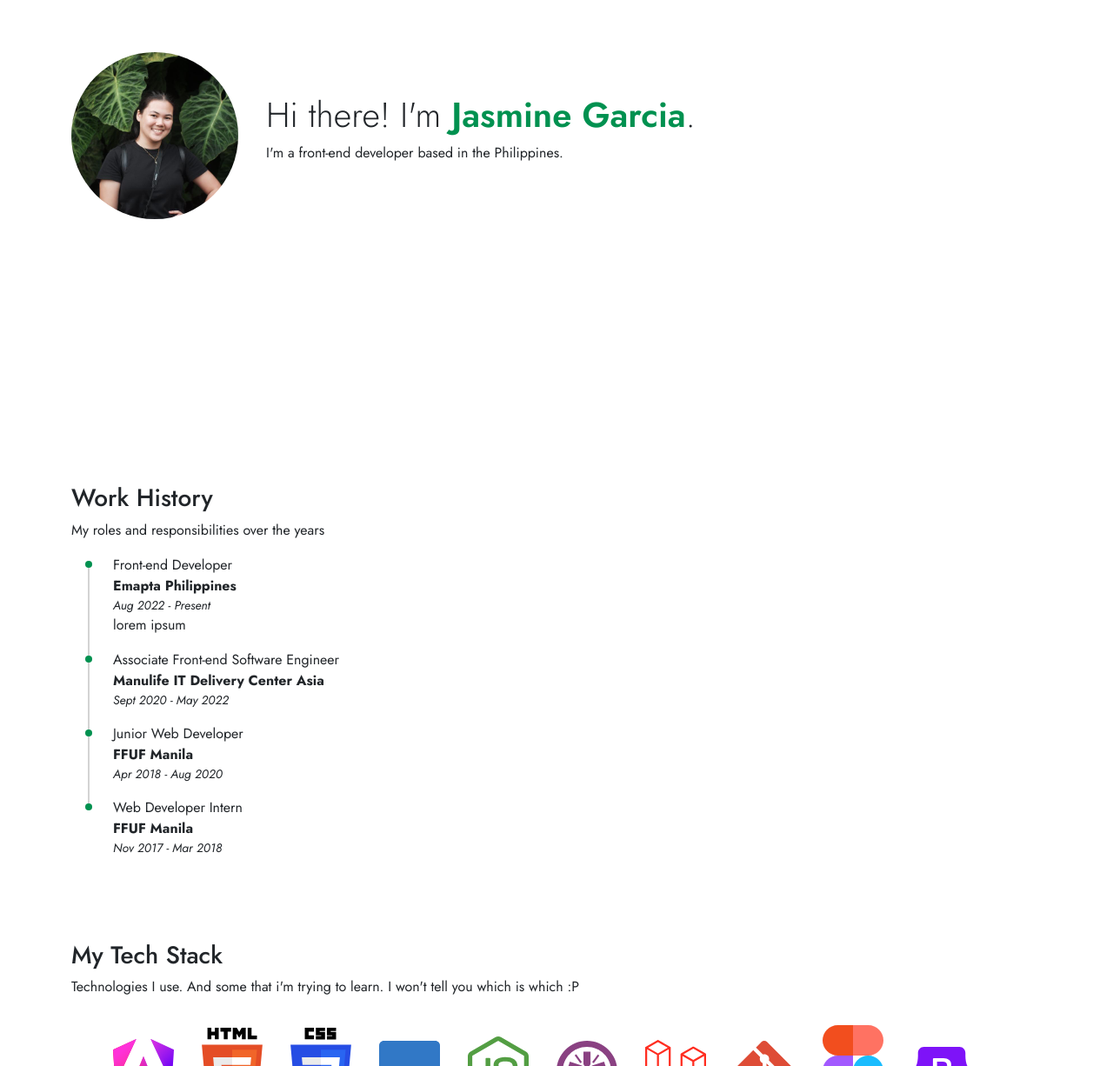
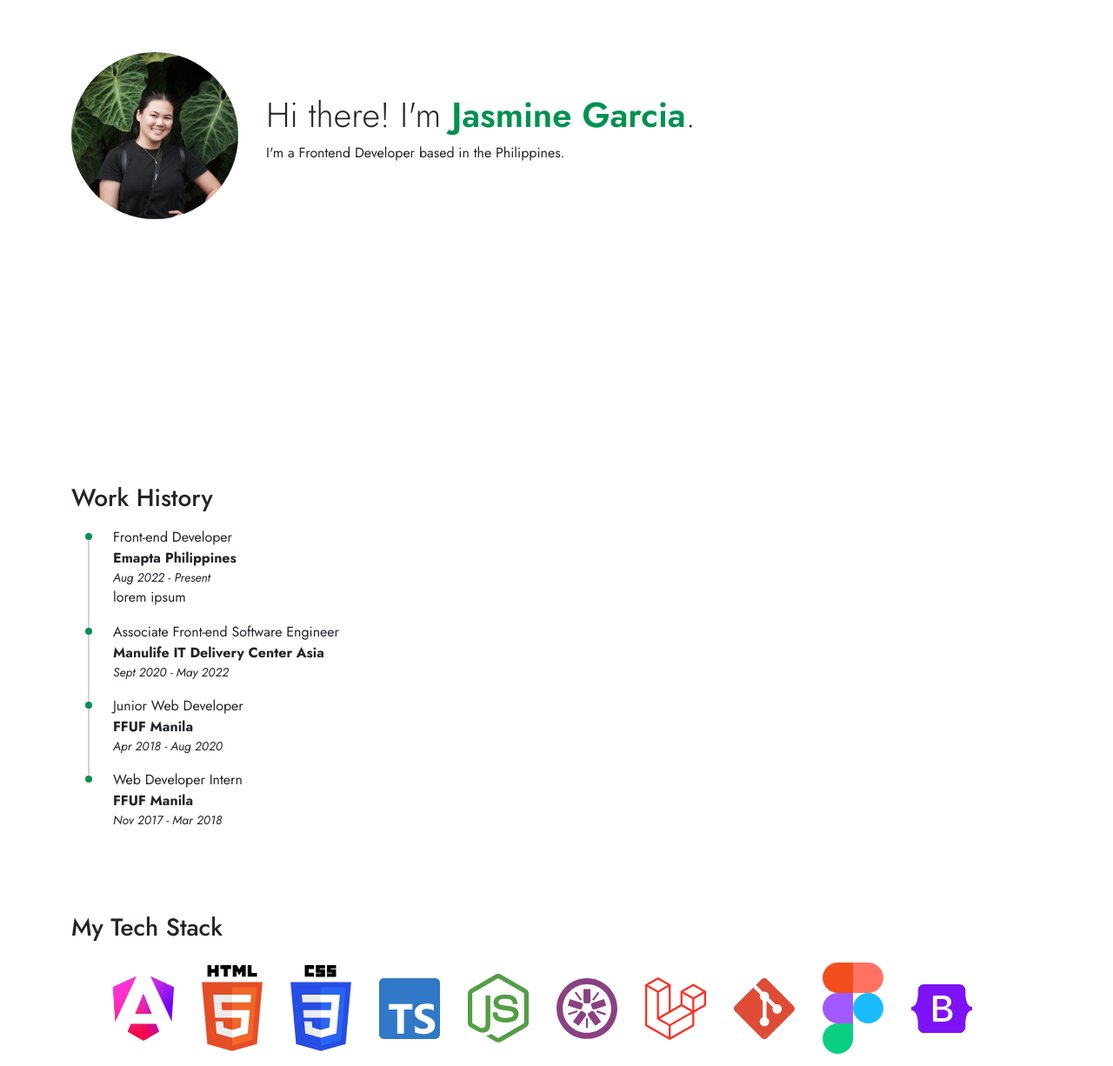
Before and after one commit to garciajasminejoy/portfolio, an Angular app: page / in a window 1280 px wide. Shown: the part 244-1470 px from the top of the page at 87% size. Built offline with nearby package versions, Linux system fonts and the light colour scheme.

Commit message:
fix: remove description

```diff
--- a/src/app/components/intro/intro.component.html
+++ b/src/app/components/intro/intro.component.html
@@ -4,6 +4,6 @@
     </div>
     <div class="intro-text">
         <h1>Hi there! I'm <span class="intro-text--highlight">Jasmine Garcia</span>.</h1>
-        <p>I'm a front-end developer based in the Philippines.</p>
+        <p>I'm a Frontend Developer based in the Philippines.</p>
     </div>
 </div>
--- a/src/app/components/projects/projects.component.html
+++ b/src/app/components/projects/projects.component.html
@@ -1,6 +1,6 @@
 <div class="page-section">
     <h3>Personal Projects</h3>
-    <p>Applications I developed when I was bored as hell jk 1/2</p>
+    <!-- <p>Applications I developed when I was bored as hell jk 1/2</p> -->
 
     <div>
         <img src="images/under-construction-icon.png" alt="Under Construction" width="60">
--- a/src/app/components/tech-stack/tech-stack.component.html
+++ b/src/app/components/tech-stack/tech-stack.component.html
@@ -1,6 +1,6 @@
 <div class="tech-stack">
     <h3>My Tech Stack</h3>
-    <p>Technologies I use. And some that i'm trying to learn. I won't tell you which is which :P</p>
+    <!-- <p>Technologies I use.</p> -->
 
     <div class="tech-list">
         @for (tech of list; track $index) {
--- a/src/app/components/work-history/work-history.component.html
+++ b/src/app/components/work-history/work-history.component.html
@@ -1,8 +1,6 @@
 <div class="work-history">
     <h3>Work History</h3>
-    <p>
-        My roles and responsibilities over the years
-    </p>
+    <p></p>
 
     <div class="timeline-container">
         <app-timeline [items]="workHistory" [timelineContentTemplateRef]="timelineItemTemplate"></app-timeline>
```
